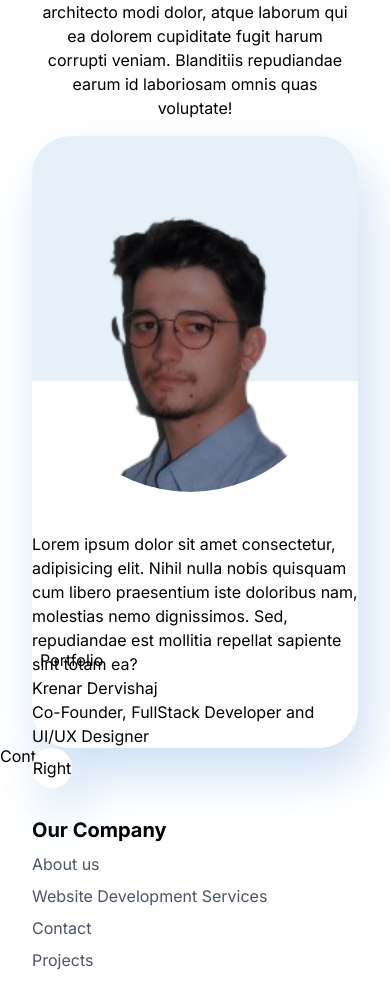
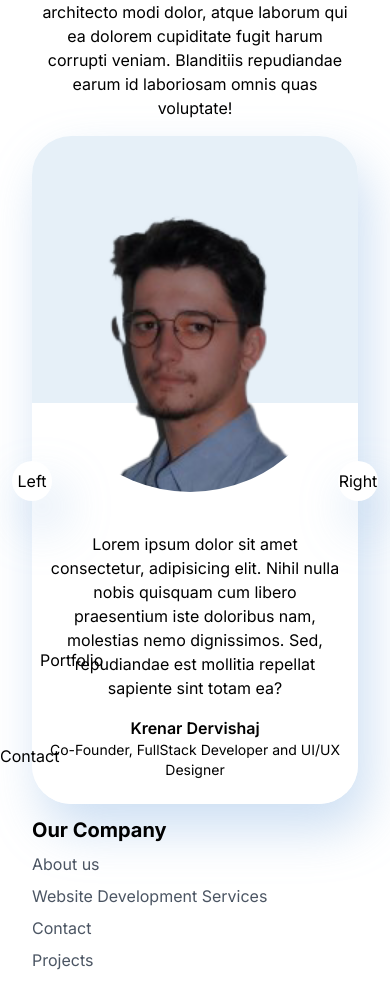
Before and after one commit to cetijunior/cak-v2, a Next.js app: page / in a window 390 px wide. Shown: the part 1721-2706 px from the top of the page. Built offline with nearby package versions, Linux system fonts and the light colour scheme.

Commit message:
Responsiveness

```diff
--- a/src/app/CarouselAbout.tsx
+++ b/src/app/CarouselAbout.tsx
@@ -63,16 +63,17 @@ function CarouselAbout() {
 
   return (
     <div>
-      <button onClick={goToPrevSlide} className={`button-fade left-[500px] absolute w-10 h-10 bg-white shadow-custom-blue rounded-full ${buttonState === "visible" || buttonState === "fading in" ? "opacity-1" : "opacity-0"} `}>Left</button>
+      <button onClick={goToPrevSlide} className={`button-fade z-10 sm:left-[495px] left-3 mt-[325px] sm:mt-[170px] absolute w-10 h-10 bg-white shadow-custom-blue rounded-full ${buttonState === "visible" || buttonState === "fading in" ? "opacity-1" : "opacity-0"} `}>Left</button>
+      <button onClick={goToNextSlide} className={` button-fade  z-10 sm:right-20 right-3 mt-[325px] sm:mt-[170px] absolute w-10 h-10 bg-white shadow-custom-blue rounded-full ${buttonState === "visible" || buttonState === "fading in" ? "opacity-1" : "opacity-0"} `}>Right</button>
       <div key={animationKey} className={`sm:flex sm:flex-row flex flex-col sm:gap-10 gap-10 split-bg-vertically sm:bgForAbout rounded-[39px] shadow-custom-blue ${getAnimationClass(current)}`}>
                     <img src={items[current].img} alt={items[current].name} className={items[current].className}/>
-                    <div className=''>
-                        <p className=''>{items[current].text}</p>
-                        <h1 className=''>{items[current].name}</h1>
-                        <h1 className=''>{items[current].role}</h1>
+                    <div className='px-4 mb-6'>
+                        <p className='text-center sm:text-left'>{items[current].text}</p>
+                        <h1 className='sm:text-left text-center font-semibold mt-4'>{items[current].name}</h1>
+                        <h1 className='sm:text-left text-center text-sm'>{items[current].role}</h1>
                     </div>
                 </div>
-      <button onClick={goToNextSlide} className={` button-fade right absolute w-10 h-10 bg-white shadow-custom-blue rounded-full ${buttonState === "visible" || buttonState === "fading in" ? "opacity-1" : "opacity-0"} `}>Right</button>
+
     </div>
   )
 }
```
